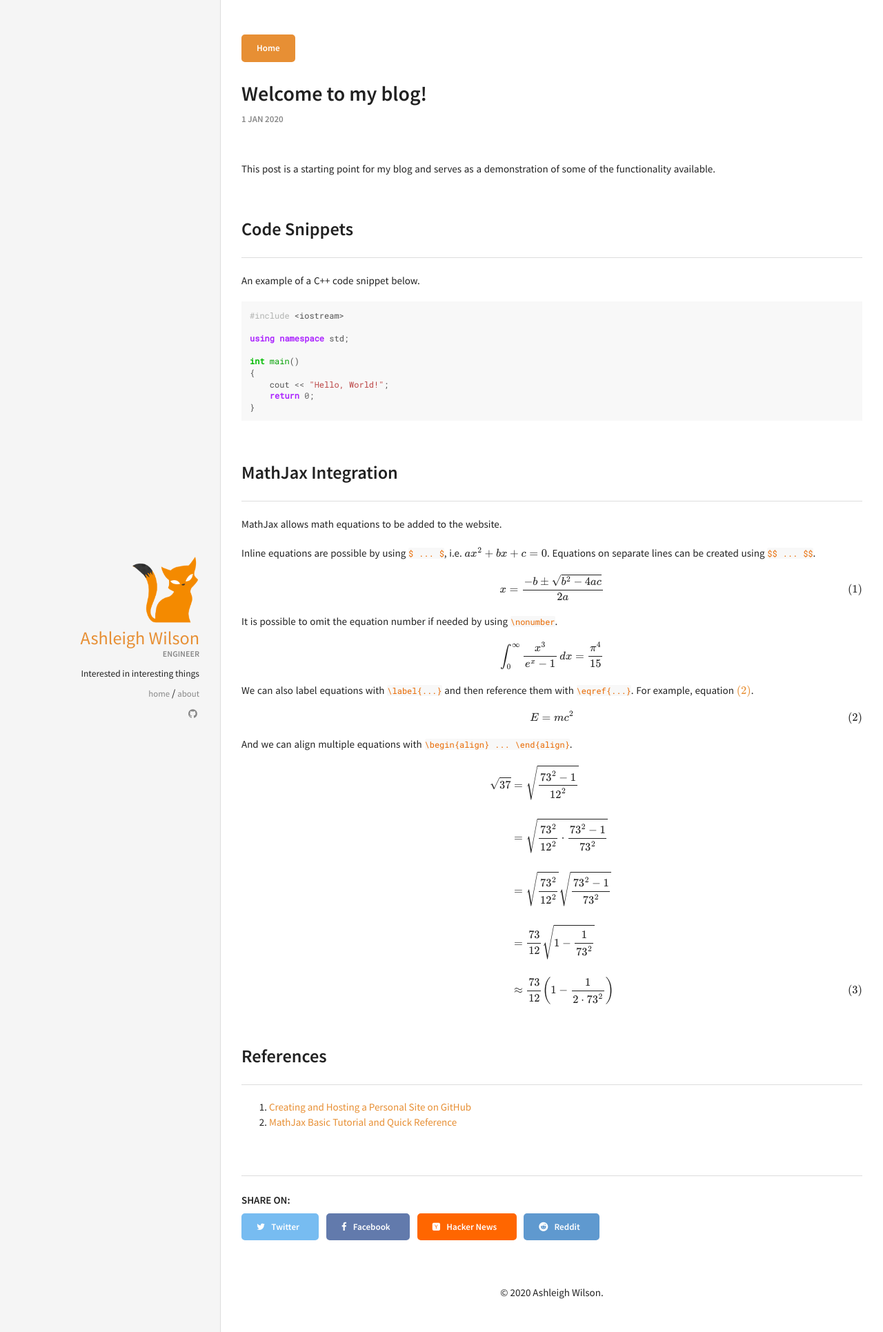
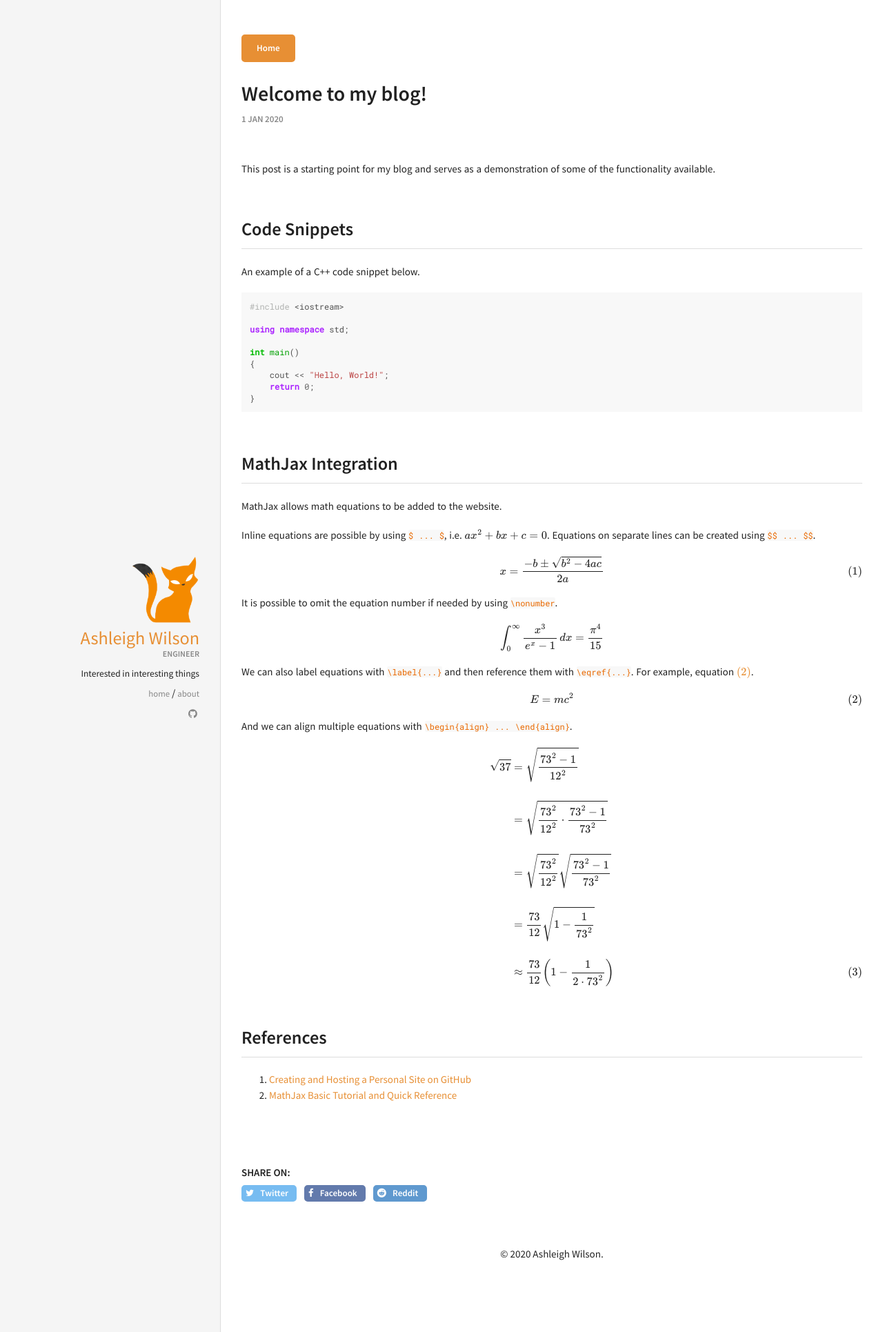
Before and after one commit to AshleighWilson/ashleighwilson.github.io, a Jekyll site: the page built from _posts/2020-01-01-welcome-to-my-blog.md, in a window 1280 px wide. Shown: the whole page at 69% size. Built offline with Jekyll 4.4.1, drawn with Linux system fonts in a browser that asks for light colours; formulas are drawn with MathJax 3.

Commit message:
Share buttons made smaller and h2 bottom padding reduced in posts.

```diff
--- a/_layouts/post.html
+++ b/_layouts/post.html
@@ -51,9 +51,6 @@ layout: default
       <a href="https://www.facebook.com/sharer/sharer.php?u={{ site.url }}{{ page.url }}" class="facebook btn" title="Share on Facebook"><i class="fa fa-facebook"></i><span> Facebook</span></a>
     </li>
     <li>
-      <a href="https://news.ycombinator.com/submitlink?u={{ site.url }}{{ page.url }}" class="hacker-news btn" title="Share on Hacker News"><i class="fa fa-hacker-news"></i><span> Hacker News</span></a>
-    </li>
-    <li>
       <a href="https://www.reddit.com/submit?url={{ site.url }}{{ page.url }}" class="reddit btn" title="Share on Reddit"><i class="fa fa-reddit"></i><span> Reddit</span></a>
     </li>
   </ul>
--- a/css/main.scss
+++ b/css/main.scss
@@ -34,3 +34,17 @@
 .row .col.m3 {
     border-right: 1px solid #ddd;
 }
+
+// Reduce distance between heading and horizontal rule.
+#post h2 {
+    padding-bottom: 0.2em;
+}
+
+// Make sharing buttons smaller.
+.twitter, .facebook, .reddit {
+    padding: 0px 4px 0px 4px;
+}
+
+.share-buttons {
+    border-top: 0px;
+}
```
